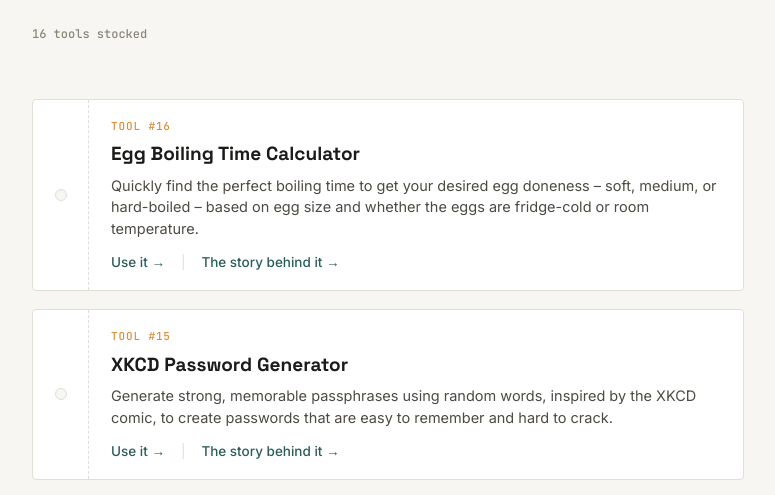
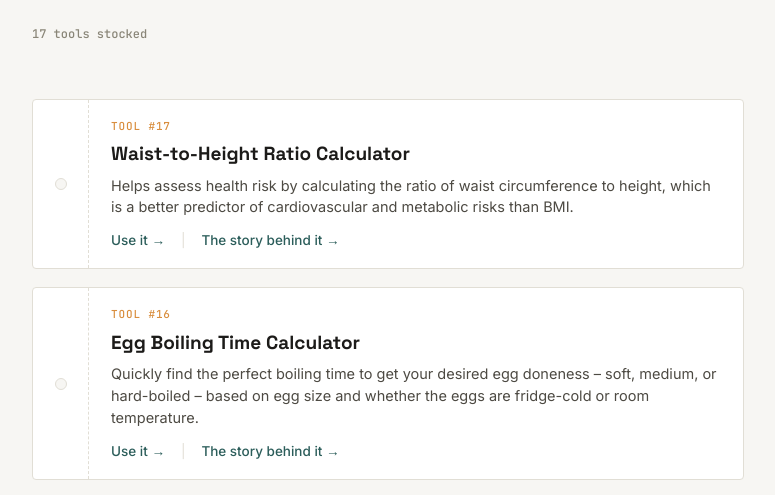
Before and after one commit to herrakall18-cyber/Toolbox, a plain HTML site: page index.html in a window 1280 px wide. Shown: the part 233-728 px from the top of the page, without its empty margins (252-1027 px from the left). Drawn offline with Linux system fonts and the light colour scheme.

Commit message:
Autonomous agent: update index.html

```diff
--- a/index.html
+++ b/index.html
@@ -141,10 +141,23 @@
       <div class="mark">Workshop catalog</div>
       <h1>ToolsForUse</h1>
       <p class="tagline">Small, free tools â€” and the actual problem each one was built to solve.</p>
-      <div class="count">16 tools stocked</div>
+      <div class="count">17 tools stocked</div>
     </header>
 
     <div class="rack">
+      <div class="tag">
+        <div class="punch"></div>
+        <div class="body">
+          <div class="label-row">Tool #17</div>
+          <h3><a href="/tools/waist-to-height-ratio-calculator/">Waist-to-Height Ratio Calculator</a></h3>
+          <p>Helps assess health risk by calculating the ratio of waist circumference to height, which is a better predictor of cardiovascular and metabolic risks than BMI.</p>
+          <div class="links">
+            <a href="/tools/waist-to-height-ratio-calculator/">Use it &rarr;</a>
+            <span class="sep">|</span>
+            <a href="/blog/waist-to-height-ratio-calculator/">The story behind it &rarr;</a>
+          </div>
+        </div>
+      </div>
       <div class="tag">
         <div class="punch"></div>
         <div class="body">
```
